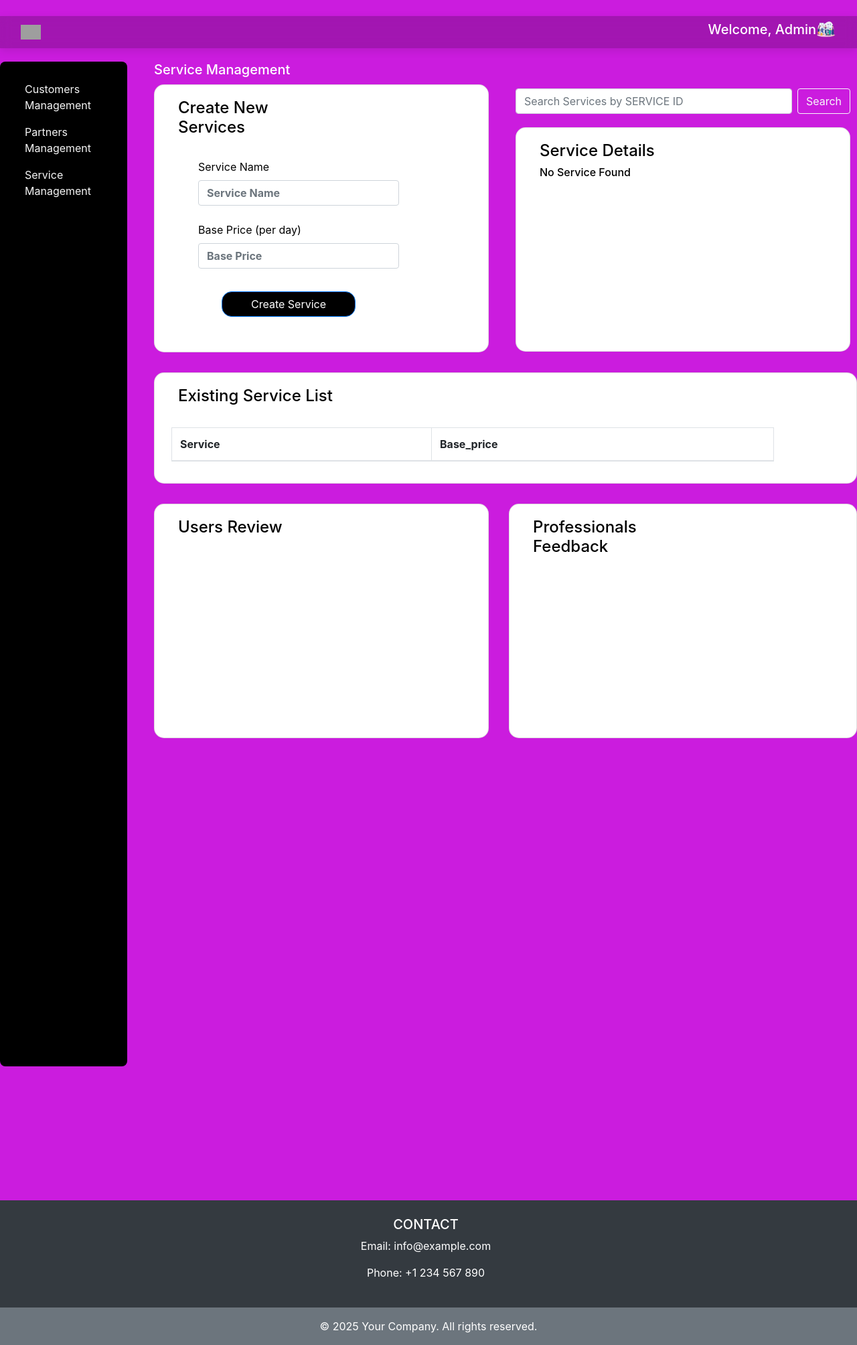
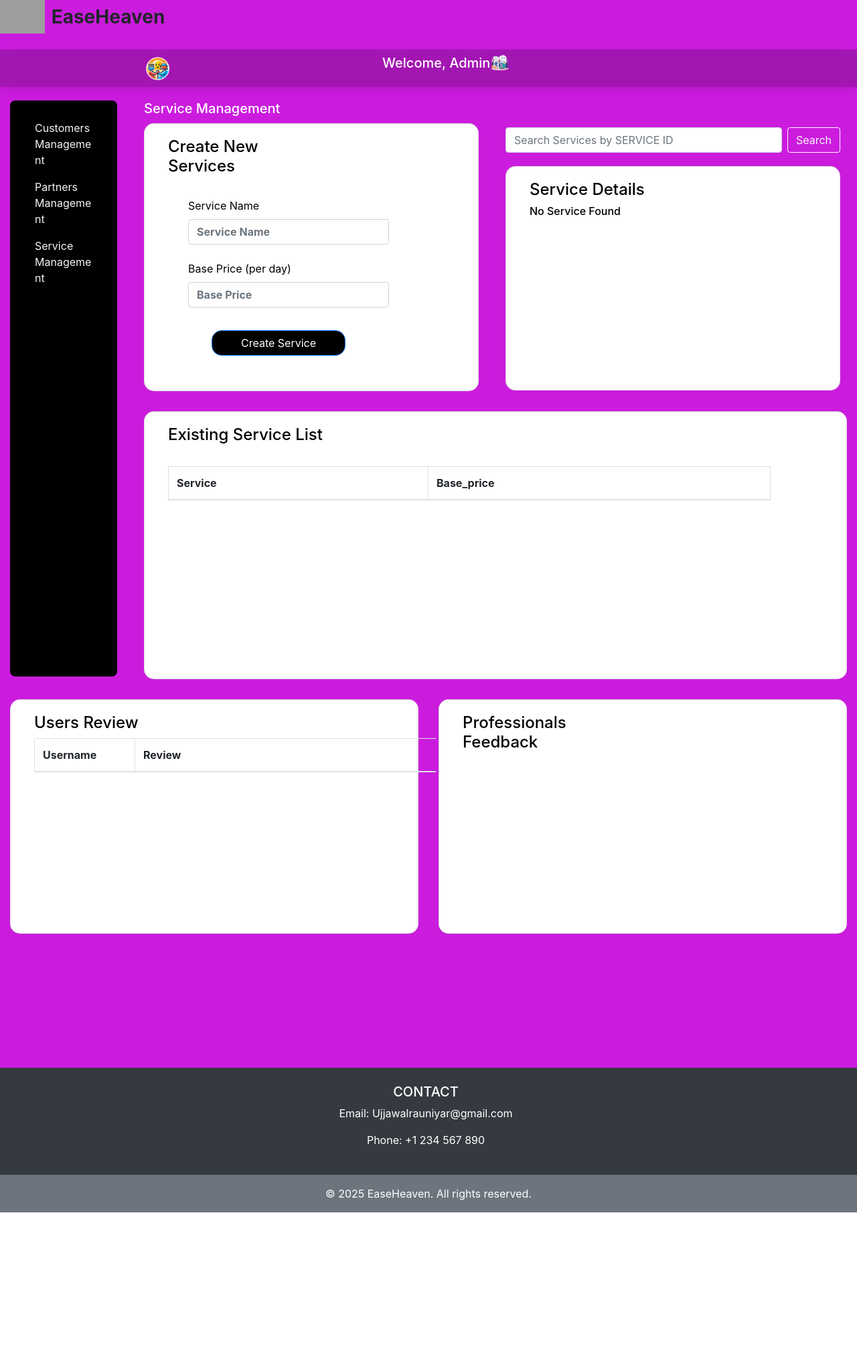
Before and after one commit to Ujj-CodeX/EaseHeaven-2.O, a Flask app: page /Service_Management in a window 1280 px wide. Shown: the whole page at 67% size. After the commit the page ends 1810 px from the top, so only its background shows below. Run offline with Flask 3, Linux system fonts and the light colour scheme; lists and menus that the app fills with data are empty; some libraries are stand-ins or nearby versions; grey boxes are pictures that could not be loaded.

Commit message:
basic handling

```diff
--- a/backend/main.py
+++ b/backend/main.py
@@ -79,8 +79,6 @@ def login_p():
 @app.route('/Professionals_Dash',methods=['GET', 'POST'])
 def Pr_dash():
 
-    if 'id' not in session:
-        return redirect('/Partner_login')
 
     ID = session['partner_id']
 
@@ -127,19 +125,6 @@ def Pr_dash():
         flash('Review Submitted!', 'success')
 
 
-    srid=request.form['review']
-
-    if 'accept' in request.form:
-        cursor.execute(
-                '''
-                UPDATE Request SET Ser_st = ? , prfid=? WHERE Srid = ? ''', ( "Accepted",ID,srid))
-        db.commit()
-
-    if 'reject' in request.form:
-        cursor.execute(
-                '''
-                UPDATE Request SET Ser_st = ? , prfid=? WHERE Srid = ? ''', ("Rejected", ID, srid))
-        db.commit()
 
 
 
@@ -406,7 +391,12 @@ def show():
 
     cursor.execute('SELECT name, charges ,id FROM service')
     table1 = cursor.fetchall()
-    return render_template('Admin_dash1.html' , table1=table1 ,  result=result)
+
+    cursor.execute('SELECT username, review FROM review')
+    table2 = cursor.fetchall()
+
+
+    return render_template('Admin_dash1.html' , table1=table1 ,  result=result , table2=table2)
 
 
 @app.route('/delete_service/<int:service_id>', methods=['POST'])
@@ -486,6 +476,9 @@ def show2():
     cursor.execute('SELECT username , full_name, phone , gender , experience , service_type , address , pincode FROM professional')
     table1 = cursor.fetchall()
 
+    cursor.execute('SELECT username, review FROM review')
+    table3 = cursor.fetchall()
+
 
 
     if request.method == 'POST' and 'approve_professional' in request.form:
@@ -511,7 +504,7 @@ def show2():
     labels = [row[0] for row in data]
     counts = [row[1] for row in data]
 
-    return render_template('Admin_dash2.html' , table1=table1 ,  result=result , table2=table2 , labels=labels , counts = counts)
+    return render_template('Admin_dash2.html' , table1=table1 ,  result=result , table2=table2 , table3=table3,labels=labels , counts = counts)
 
 
 
--- a/templates/Admin_dash1.html
+++ b/templates/Admin_dash1.html
@@ -1,38 +1,27 @@
-<!DOCTYPE html>
-    <head>
-        <meta charset="utf-8">
-        <meta http-equiv="X-UA-Compatible" content="IE=edge">
-        <title>EaseHeaven</title>
-        <link rel="icon" type="image/png" hrefhref="{{ url_for('static', filename='icon.png') }}">
-        <meta name="description" content="">
-        <meta name="viewport" content="width=device-width, initial-scale=1">
-        <link href="https://stackpath.bootstrapcdn.com/bootstrap/4.5.2/css/bootstrap.min.css" rel="stylesheet">
-        <link href="https://cdnjs.cloudflare.com/ajax/libs/font-awesome/5.15.4/css/all.min.css" rel="stylesheet">
-        <nav class="navbar navbar-expand-lg navbar-dark mt-4" style="background-color: rgba(0, 0, 0, 0.2); backdrop-filter: blur(8px); -webkit-backdrop-filter: blur(8px); margin: 20px auto; box-shadow: 0 4px 12px rgba(0,0,0,0.1);">
+{% extends "base.html" %}
 
+{% block title %} Admin Dashboard | EaseHeaven {% endblock %}
 
-        <div class="container-fluid" >
-            <img src="menu.png" onclick="toggleMenu()" style="width:30px;cursor:pointer;">
-
-            <div id="menu" style="display:none;">
-                  <a href="#">Home</a><br>
-                  <a href="#">About</a>
-            </div>
+{% block navbar %}
 
     <div class="ml-auto" style="display: flex; align-items: flex-start;">
         <H5 style="color: white;">Welcome, Admin</H5>
         <img src="{{ url_for('static', filename='56.png') }}" alt="Logo" width="30" height="24" class="d-inline-block align-text-top">
         </div>
 
-        </nav>
+
     </div>
 
-    </head>
-    <body style="background-color: rgb(203, 28, 222);">
+{% endblock %}
+
+
+{% block content %}
+
+
         <div class="side_card" style="display: flex; gap: 40px; align-items: flex-start;">
 
 
-  <div class="card" style="height: 1500px; width: 250px; border-radius: 8px; background-color: black; padding: 20px;">
+  <div class="card" style="height: 860px; width: 250px; border-radius: 8px; background-color: black; padding: 20px;">
     <a class="nav-link" style="color:whitesmoke; display: block;" href="/Customers_management">Customers Management</a>
     <a class="nav-link" style="color:whitesmoke; display: block;" href="/Partner_Management">Partners Management</a>
     <a class="nav-link" style="color:whitesmoke; display: block;" href="/Service_Management">Service Management</a>
@@ -84,11 +73,12 @@
     </div>
 
 
-    <div class="card" style="height: auto; width: 1050px; border-radius: 15px; background-color: white;">
+    <div class="card" style="height: 400px; width: 1050px; border-radius: 15px; background-color: white;">
       <div class="mb-3" style="width: 250px; margin-left: 25px; margin-top: 20px;">
         <h4 style="color: black; margin-left: 10px;">Existing Service List</h4>
 
         <br>
+        <div style="overflow-y: auto; height: 280px; width: 1000px; margin-left: 10px;">
 
         <table class="table table-bordered" style="width: 900px;">
       <thead>
@@ -122,21 +112,46 @@
         {% endfor %}
       </tbody>
     </table>
-
     </div>
     </div>
+    </div>
+    </div>
+</div>
 
-    <div style="display: flex; gap: 30px;">
-    <div class="card" style="height: 350px; width: 500px; border-radius: 15px; background-color: white; align-items: flex-start;">
+    <div style="display: flex; gap: 30px; margin-top: 30px;">
+    <div class="card" style="height: 350px; width: 700px; border-radius: 15px; background-color: white; align-items: flex-start;">
       <div class="mb-3" style="width: 250px; margin-left: 25px; margin-top: 20px;">
         <h4 style="color: black; margin-left: 10px;">Users Review</h4>
+        <div style="overflow-y: auto; height: 280px; width: 600px; margin-left: 10px;">
+        <table class="table table-bordered" style="width: 650px;">
+      <thead>
+        <tr>
+          <th style="width: 150px;">Username</th>
+          <th style="width: 300;">Review</th>
+
+        </tr>
+      </thead>
+      <tbody>
+        {% for user1 in table2 %}
+        <tr>
+          <td>{{ user1[0] }}</td>
+          <td>{{ user1[1] }}</td>
+
+        </tr>
+        {% endfor %}
+      </tbody>
+    </table>
+    </div>
+
+
+
 
 
       </div>
     </div>
 
 
-<div class="card" style="height: 350px; width: 520px; border-radius: 15px; background-color: white; align-items: flex-start;">
+<div class="card" style="height: 350px; width: 700px; border-radius: 15px; background-color: white; align-items: flex-start;">
       <div class="mb-3" style="width: 250px; margin-left: 25px; margin-top: 20px;">
         <h4 style="color: black; margin-left: 10px;">Professionals Feedback</h4>
 
@@ -152,29 +167,12 @@
 
 </div>
 
-  </div>
-</div>
-<footer class="bg-dark text-white text-center text-lg-start" style="margin-top: 200px;">
-  <div class="container p-4">
-    <div class="row">
-
-      <div class="col-lg-4 col-md-12 mb-4 mb-md-0" style="margin-left: 370px;">
-        <h5 class="text-uppercase">Contact</h5>
-        <p>Email: info@example.com</p>
-        <p>Phone: +1 234 567 890</p>
-      </div>
-    </div>
-  </div>
-
-  <div class="text-center p-3 bg-secondary">
-    © 2025 Your Company. All rights reserved.
-  </div>
-</footer>
-
-        </body>
-        </html>
 
 
+
+{% endblock %}
+
+{% block scripts %}
 <script>
   function editservice(id , currentName, currentPrice){
   const newName = prompt("Enter new service name:", currentName);
@@ -196,3 +194,4 @@
 
 
 </script>
+{% endblock %}
--- a/templates/base.html
+++ b/templates/base.html
@@ -4,7 +4,11 @@
     <meta charset="utf-8">
     <meta http-equiv="X-UA-Compatible" content="IE=edge">
     <title>{% block title %}EaseHeaven{% endblock %}</title>
-    <link rel="icon" type="image/png" href="{{ url_for('static', filename='icon.png') }}">
+    <div style="display: flex; align-items: center;">
+     <img src="{{ url_for('static', filename='your_logo.png') }}" alt="Logo" style="height: 50px;"/>
+    <span style="font-size: 28px; font-weight: bold; margin-left: 10px;">EaseHeaven</span>
+</div>
+
     <meta name="description" content="">
     <meta name="viewport" content="width=device-width, initial-scale=1">
 
@@ -15,7 +19,8 @@
 <body style="background-color: rgb(203, 28, 222);">
 
     <nav class="navbar navbar-expand-lg navbar-dark mt-4" style="background-color: rgba(0, 0, 0, 0.2); backdrop-filter: blur(8px); -webkit-backdrop-filter: blur(8px); margin: 20px auto; box-shadow: 0 4px 12px rgba(0,0,0,0.1);">
-        <img src="{{ url_for('static', filename='56.png') }}" alt="Logo" width="30" height="24" class="d-inline-block align-text-top" style="margin-left: 150px;">
+        <div style="display: flex; align-items: flex-start; gap: 300px;">
+        <img src="{{ url_for('static', filename='10.png') }}" alt="Logo" width="40" height="40" class="d-inline-block align-text-top" style="margin-left: 200px;">
         <div class="container justify-content-center">
             {% block navbar %}
             <ul class="navbar-nav d-flex flex-row gap-3">
@@ -28,18 +33,20 @@
                 <li class="nav-item">
                     <a class="nav-link text-light" href="/Professional_SignUp">Become Partner</a>
                 </li>
-                <li class="nav-item ml-3">
-                    <a class="btn btn-light" href="/Registration">Sign Up</a>
+                <li class="nav-item ">
+                    <a class="nav-link text-light" href="/Registration">Sign Up</a>
                 </li>
-                <li class="nav-item ml-2">
-                    <a class="btn btn-light" href="/Admin_login">Admin</a>
+                <li class="nav-item">
+                    <a class="nav-link text-light" href="/Admin_login">Admin</a>
                 </li>
             </ul>
             {% endblock %}
         </div>
+        </div>
     </nav>
 
-    <main class="container">
+
+    <main class="container-fluid">
         {% block content %}{% endblock %}
     </main>
 
@@ -50,13 +57,13 @@
             <div class="row">
                 <div class="col-lg-4 col-md-12 mb-4 mb-md-0" style="margin-left: 370px;">
                     <h5 class="text-uppercase">Contact</h5>
-                    <p>Email: info@example.com</p>
+                    <p>Email: Ujjawalrauniyar@gmail.com</p>
                     <p>Phone: +1 234 567 890</p>
                 </div>
             </div>
         </div>
         <div class="text-center p-3 bg-secondary">
-            © 2025 Your Company. All rights reserved.
+            © 2025 EaseHeaven. All rights reserved.
         </div>
     </footer>
     {%endblock%}
```
Also changed, not shown: templates/Admin_dash2.html (+27 -26 lines), templates/Home.html (+11 -7 lines), templates/Pr_Dash.html (+7 -17 lines), templates/User_Dash.html (+5 -8 lines), backend/Database.db, backend/static/10.png (added).
